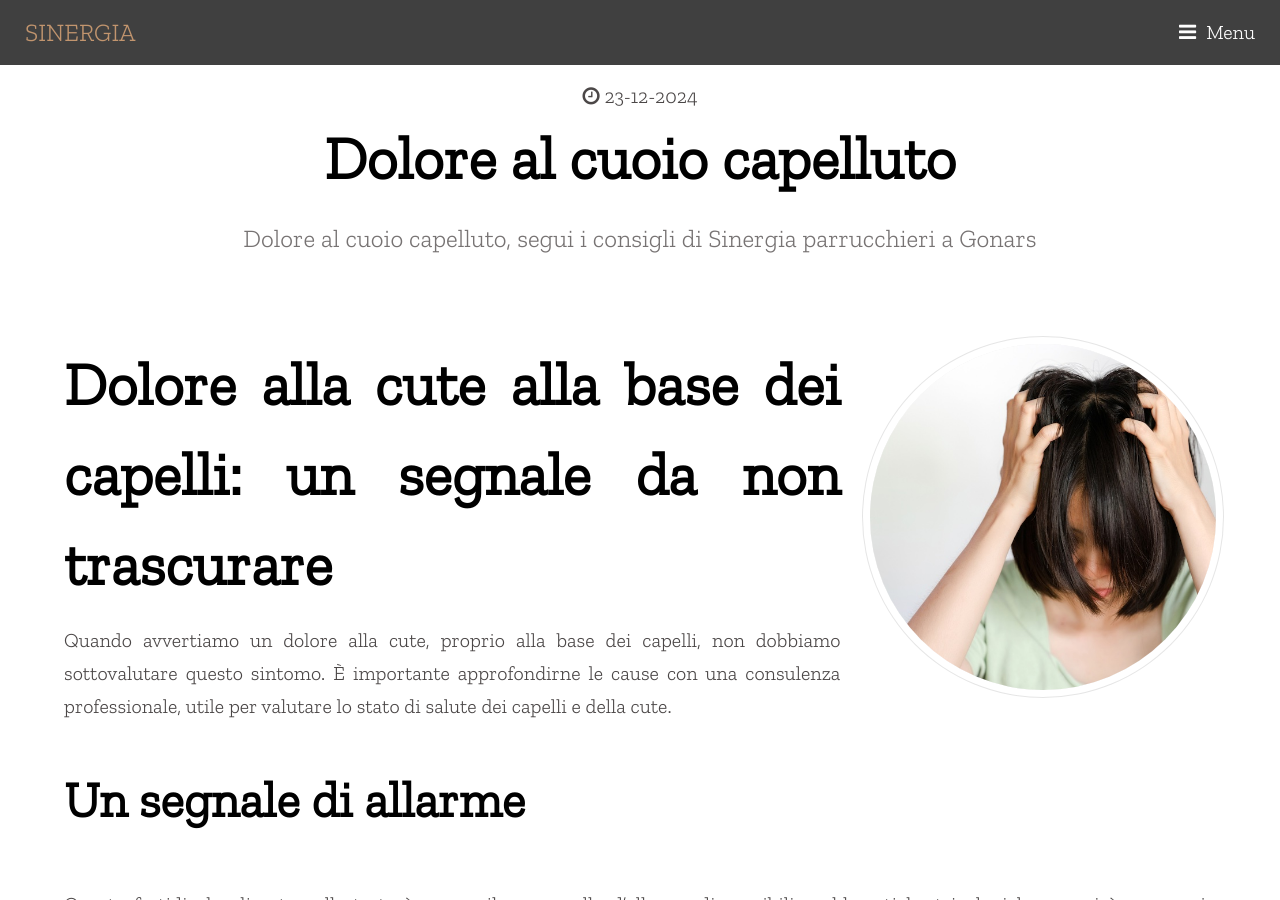
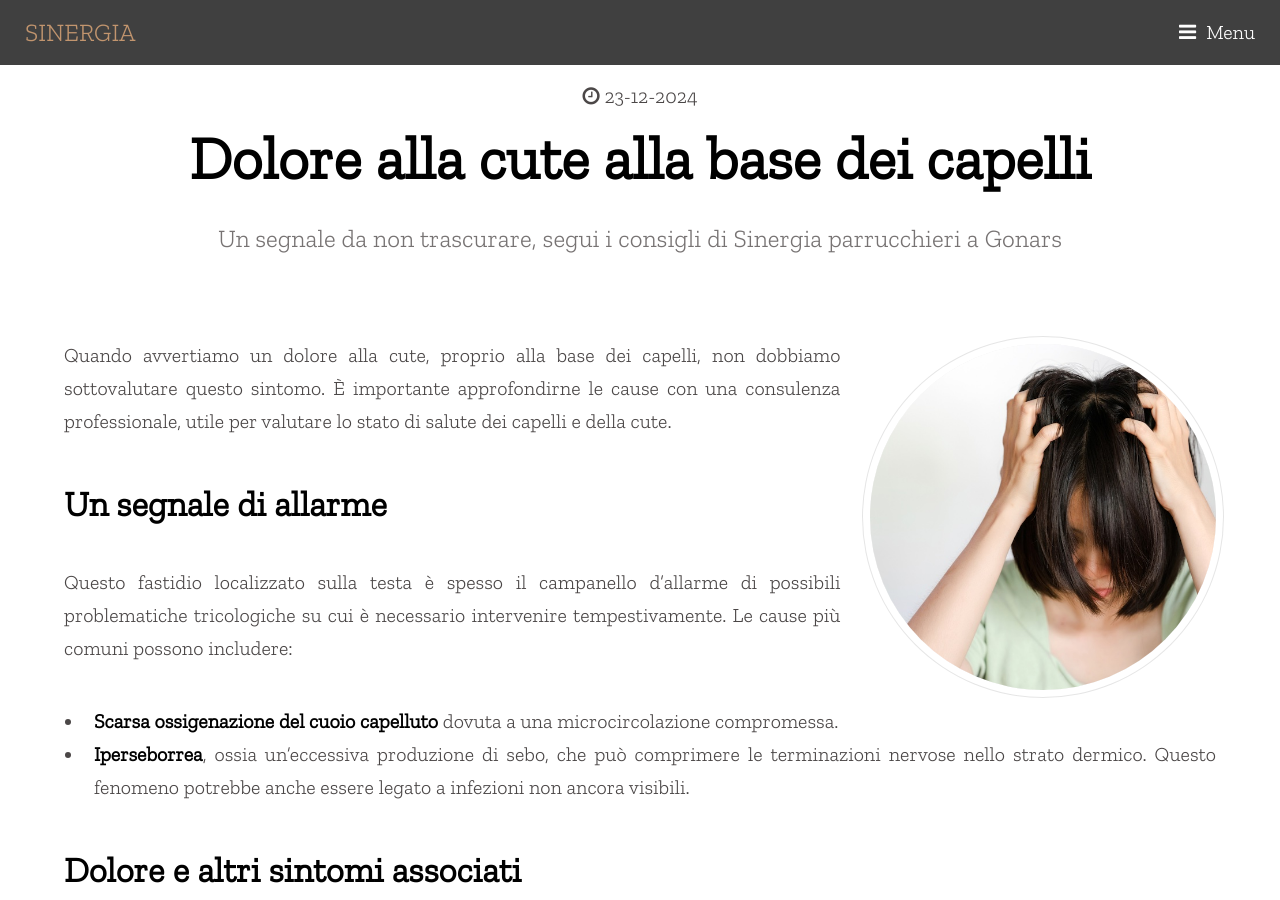
Before and after one commit to nardy70/sinergiaweb, a Jekyll site: the page built from _posts/consigli/2024-12-23-dolore-al-cuoio-cappelluto.md, in a window 1280 px wide and 900 px high. Built offline with Jekyll 4.4.1, drawn with Linux system fonts in a browser that asks for light colours; comment, search, counter and statistics services are not loaded; a style sheet for code colours, icons or effects is not loaded.

Commit message:
dolorecuoiocappelluto

```diff
--- a/_posts/consigli/2024-12-23-dolore-al-cuoio-cappelluto.md
+++ b/_posts/consigli/2024-12-23-dolore-al-cuoio-cappelluto.md
@@ -1,7 +1,7 @@
 ---
-title: Dolore al cuoio capelluto
+title: Dolore alla cute alla base dei capelli
 layout: generico
-tag: Dolore al cuoio capelluto, segui i consigli di Sinergia parrucchieri a Gonars
+tag: Un segnale da non trascurare, segui i consigli di Sinergia parrucchieri a Gonars
 tag2:
 form: si
 sitemap:
@@ -10,18 +10,16 @@ categories: Consigli
 permalink: /dolorecuoiocappelluto
 ---
 
-# Dolore alla cute alla base dei capelli: un segnale da non trascurare
-
 Quando avvertiamo un dolore alla cute, proprio alla base dei capelli, non dobbiamo sottovalutare questo sintomo. È importante approfondirne le cause con una consulenza professionale, utile per valutare lo stato di salute dei capelli e della cute.
 
-## Un segnale di allarme
+### Un segnale di allarme
 
 Questo fastidio localizzato sulla testa è spesso il campanello d’allarme di possibili problematiche tricologiche su cui è necessario intervenire tempestivamente. Le cause più comuni possono includere:
 
 - **Scarsa ossigenazione del cuoio capelluto** dovuta a una microcircolazione compromessa.
 - **Iperseborrea**, ossia un’eccessiva produzione di sebo, che può comprimere le terminazioni nervose nello strato dermico. Questo fenomeno potrebbe anche essere legato a infezioni non ancora visibili.
 
-## Dolore e altri sintomi associati
+### Dolore e altri sintomi associati
 
 Il dolore, causato dalle terminazioni nervose, può essere accompagnato da altri sintomi come formicolio. Le possibili ragioni includono:
 
@@ -29,11 +27,11 @@ Il dolore, causato dalle terminazioni nervose, può essere accompagnato da altri
 - **Stress, ansia o tensione**, che ostacolano una respirazione profonda e quindi una corretta ossigenazione dei tessuti.
 - **Tensioni fisiche**, come il serramento dei denti, rigidità cervicale o mal di testa. Questi fattori generano tensioni muscolari che influiscono sull’ossigenazione del cuoio capelluto.
 
-## Possibili conseguenze
+### Possibili conseguenze
 
 Questo fastidio può essere accompagnato da prurito sulla cute, rappresentando un possibile preludio alla perdita dei capelli. Per questo è fondamentale monitorare costantemente lo stato di salute della cute e agire prontamente ai primi segnali di anomalia.
 
-## Azioni fondamentali per arginare le problematiche
+### Azioni fondamentali per arginare le problematiche
 
 Per prevenire e trattare queste anomalie è essenziale non trascurarle mai. Alcune azioni utili includono:
 
```
